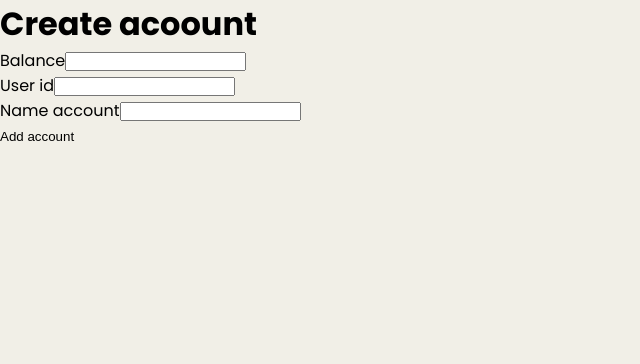
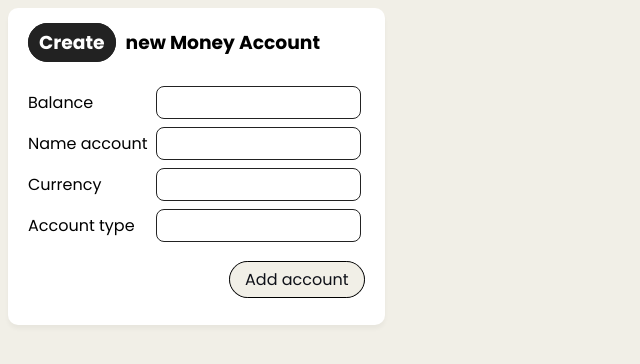
Before and after one commit to KaazDW/A3S5-ratWallet, a Symfony app: template templates/pages/newAccount.html.twig in a window 1280 px wide. Shown: the top 364 px of the page, without its empty margins (0-640 px from the left). Run offline with Twig, Linux system fonts and the light colour scheme; the template is opened without the code that fills it, so the values that code supplies are empty; form fields are guessed from the names that the template uses; style sheets or scripts are compiled from the project's sources; some libraries are stand-ins or nearby versions.

Commit message:
[dev] 'Create New Account' page style

```diff
--- a/templates/pages/newAccount.html.twig
+++ b/templates/pages/newAccount.html.twig
@@ -1,14 +1,44 @@
 {% extends 'base.html.twig' %}
 {% block body %}
-<div class="form mt-4">
-    <h1>{{ 'Create acoount'|trans }}</h1>
-    <div class="textcustom">
-        {{ form_start(form) }}
-        {{ form_row(form.balance) }}
-        {{ form_row(form.user_id) }}
-        {{ form_row(form.name_account) }}
-        <button type="submit" class="btn btn-primary">{{ 'Add account'|trans }}</button>
-        {{ form_end(form) }}
+{% block stylesheets %}
+<link rel="stylesheet" href="{{ asset('assets/css/pages/dashboard.css') }}">
+{% endblock %}
+<div class="addacount">
+    <div class="element addaccountform">
+        <div>
+            {{ form_start(form, {'attr': {'id': 'accountFormId'} } ) }}
+            <h3><span style='margin-left: 0;margin-right: 10px;'>Create</span>{{ 'new Money Account '|trans }}</h3>
+            {{ form_row(form.balance) }}
+            <div style="display: none">
+                {{ form_row(form.user_id) }}
+            </div>
+            {{ form_row(form.name_account) }}
+            {{ form_row(form.currency) }}
+            {{ form_row(form.account_type) }}
+            <!-- <button type="submit" class="btn btn-primary"></button> -->
+            <div class="btn-div">
+                <a href="#" id="linkFormAccount" class="button button--pan">
+                    <span>
+                        {{ 'Add account'|trans }}
+                    </span>
+                </a>
+            </div>
+            {{ form_end(form) }}
+        </div>
     </div>
 </div>
 {% endblock %}
+{% block javascripts %}
+    <script>
+        document.addEventListener('DOMContentLoaded', function () {
+            // Make the <a> link can be use like a <button type="submit"> for income an expense forms
+            let formulaireAcc = document.getElementById('accountFormId');
+            let linkAcc = document.getElementById('linkFormAccount');
+
+            linkAcc.addEventListener('click', function (event) {
+                event.preventDefault();
+                formulaireAcc.submit();
+            });
+        });
+	</script>
+{% endblock %}
```
Also changed, not shown: public/assets/css/pages/dashboard.css, public/assets/scss/pages/dashboard.scss, 1 other file.
